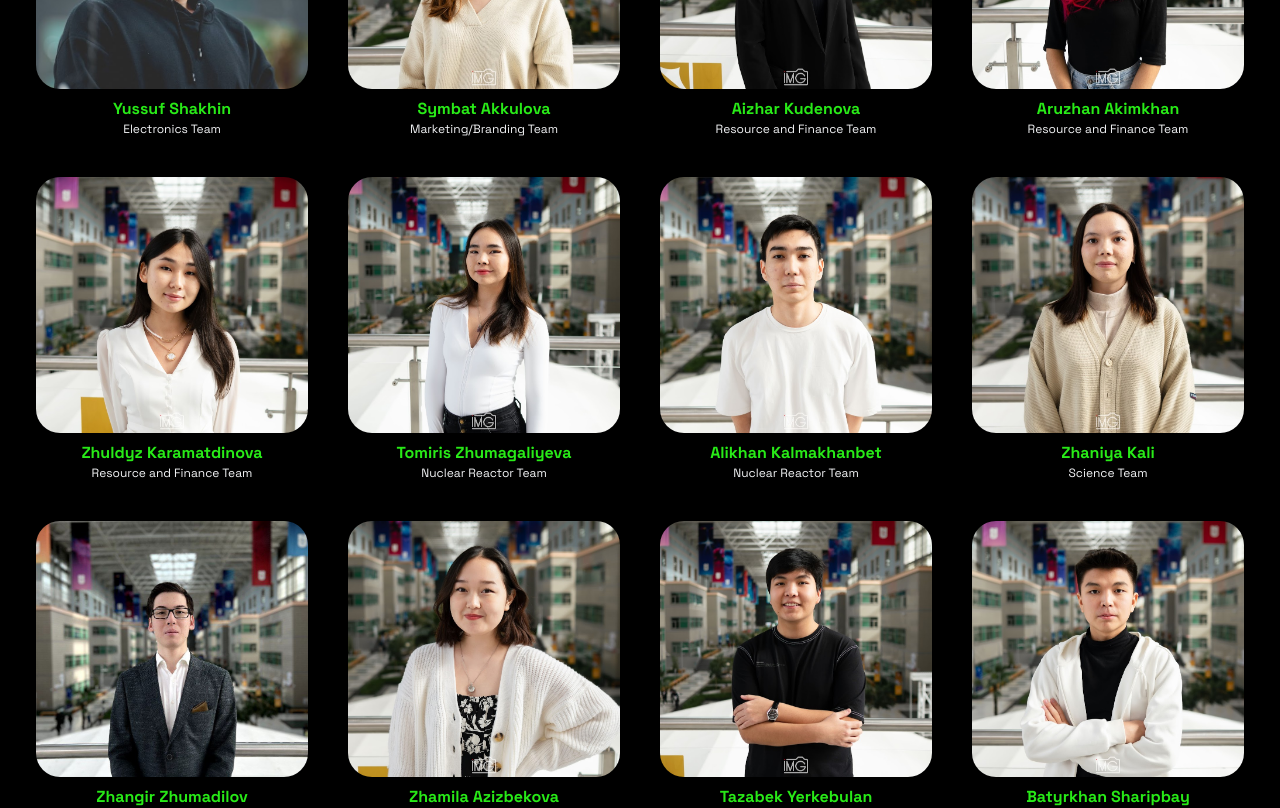
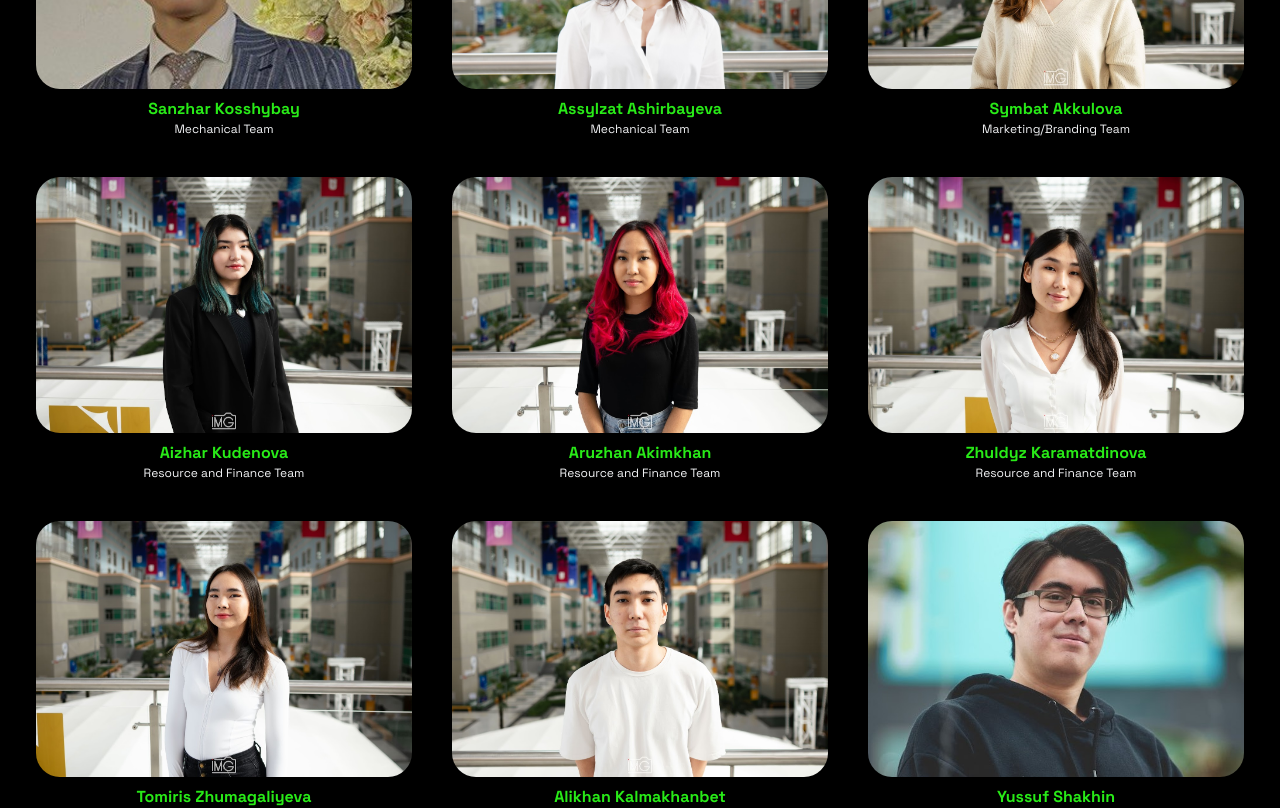
Before and after one commit to NU-Rover-Team-Aspan/NURoverKz.github.io, a React (Vite) app: page / in a window 1280 px wide. Shown: the part 3540-4348 px from the top of the page. Built offline with nearby package versions, Linux system fonts and the light colour scheme.

Commit message:
new member, team layout changed

```diff
--- a/src/translations/english.js
+++ b/src/translations/english.js
@@ -248,6 +248,11 @@ const en = {
       fullname: 'Zhangir Zhumadilov',
       position: 'Science Team',
       achievements: ['Research Assistant in IMPT project', 'Chemistry olympiads winner (NIS Net, Republican Olympiad of Science projects, KBO, Shoqan Ecology)']
+    },
+    infoAssylzat: {
+      fullname: 'Assylzat Ashirbayeva',
+      position: 'Mechanical Team',
+      achievements: ['Organized the "Engineering case championship" for 150 people', 'Winner of many mathematics Olympiads']
     }
   },
   advisers: {
--- a/src/translations/kazakh.js
+++ b/src/translations/kazakh.js
@@ -249,6 +249,11 @@ const kk = {
       fullname: 'Жангир Жумадилов',
       position: 'Ғылыми зерттеу тобы',
       achievements: ['IMPT жобасында зерттеу ассистенті', 'Химия олимпиадалары жеңімпазы (NIS Net, Республикалық ғылыми жобалар олимпиадасы, KBO, Shoqan Ecology)']
+    },
+    infoAssylzat: {
+      fullname: 'Асылзат Аширбаева',
+      position: 'Механика тобы',
+      achievements: ['150 қатысушы болған «Инженерлік кейс чемпионатының» ұйымдастырушысы', 'Көптеген математикалық олимпиадалар жүлдегері']
     }
   },
   advisers: {
--- a/src/translations/russian.js
+++ b/src/translations/russian.js
@@ -248,6 +248,11 @@ const ru = {
       fullname: 'Жумадилов Жангир',
       position: 'Команда Научных исследовании',
       achievements: ['Ассистент-исследователь в проекте IMPT', 'Победитель химических олимпиад (NIS Net, проекты Республиканской олимпиады наук, KBO, Shoqan Ecology)']
+    },
+    infoAssylzat: {
+      fullname: 'Аширбаева Асылзат',
+      position: 'Команда Механики',
+      achievements: ['Организовала "Engineering case championship" на 150 человек', 'Победительница многих олимпиад по математике']
     }
   },
   advisers: {
--- a/src/views/Team.jsx
+++ b/src/views/Team.jsx
@@ -24,6 +24,7 @@ import imgSultan from '/assets/img/team/Sultan.jpg'
 import imgZhuldyz from '/assets/img/team/Zhuldyz.jpg'
 import imgSanzhar from '/assets/img/team/Sanzhar.jpg'
 import imgZhangir from '/assets/img/team/Zhangir.jpg'
+import imgAssylzat from '/assets/img/team/Assylzat.jpg'
 
 
 const Team = () => {
@@ -34,7 +35,7 @@ const Team = () => {
       <div className='max-w-[1240px] mx-auto px-4'>
         <h1 className='text-primary md:text-5xl sm:text-4xl text-3xl font-bold md:py-6 text-center'>{t('header')}</h1>
         <p className='font-light lg:font-normal text-center mt-2 mb-8'>{t('caption')}</p>
-        <div className="grid gap-10 mx-auto sm:grid-cols-2 lg:grid-cols-4">
+        <div className="grid gap-10 mx-auto sm:grid-cols-2 lg:grid-cols-3">
 
           <ProfileCard fullname={t('infoHeghine.fullname')} position={t('infoHeghine.position')}
             img={imgHeghine} achievements={t('infoHeghine.achievements', { returnObjects: true })} />
@@ -48,8 +49,8 @@ const Team = () => {
           <ProfileCard fullname={t('infoSanzhar.fullname')} position={t('infoSanzhar.position')}
             img={imgSanzhar} achievements={t('infoSanzhar.achievements', { returnObjects: true })} />
 
-          <ProfileCard fullname={t('infoYussuf.fullname')} position={t('infoYussuf.position')}
-            img={imgYussuf} achievements={t('infoYussuf.achievements', { returnObjects: true })} />
+          <ProfileCard fullname={t('infoAssylzat.fullname')} position={t('infoAssylzat.position')}
+            img={imgAssylzat} achievements={t('infoAssylzat.achievements', { returnObjects: true })} />
 
           <ProfileCard fullname={t('infoSymbat.fullname')} position={t('infoSymbat.position')}
             img={imgSymbat} achievements={t('infoSymbat.achievements', { returnObjects: true })} />
@@ -68,6 +69,9 @@ const Team = () => {
 
           <ProfileCard fullname={t('infoAlikhan.fullname')} position={t('infoAlikhan.position')}
             img={imgAlikhan} achievements={t('infoAlikhan.achievements', { returnObjects: true })} />
+
+          <ProfileCard fullname={t('infoYussuf.fullname')} position={t('infoYussuf.position')}
+            img={imgYussuf} achievements={t('infoYussuf.achievements', { returnObjects: true })} />
 
           <ProfileCard fullname={t('infoZhaniya.fullname')} position={t('infoZhaniya.position')}
             img={imgZhaniya} achievements={t('infoZhaniya.achievements', { returnObjects: true })} />
```
Also changed, not shown: public/assets/img/team/Assylzat.jpg (added), public/assets/img/team/Zhangir.jpg.
